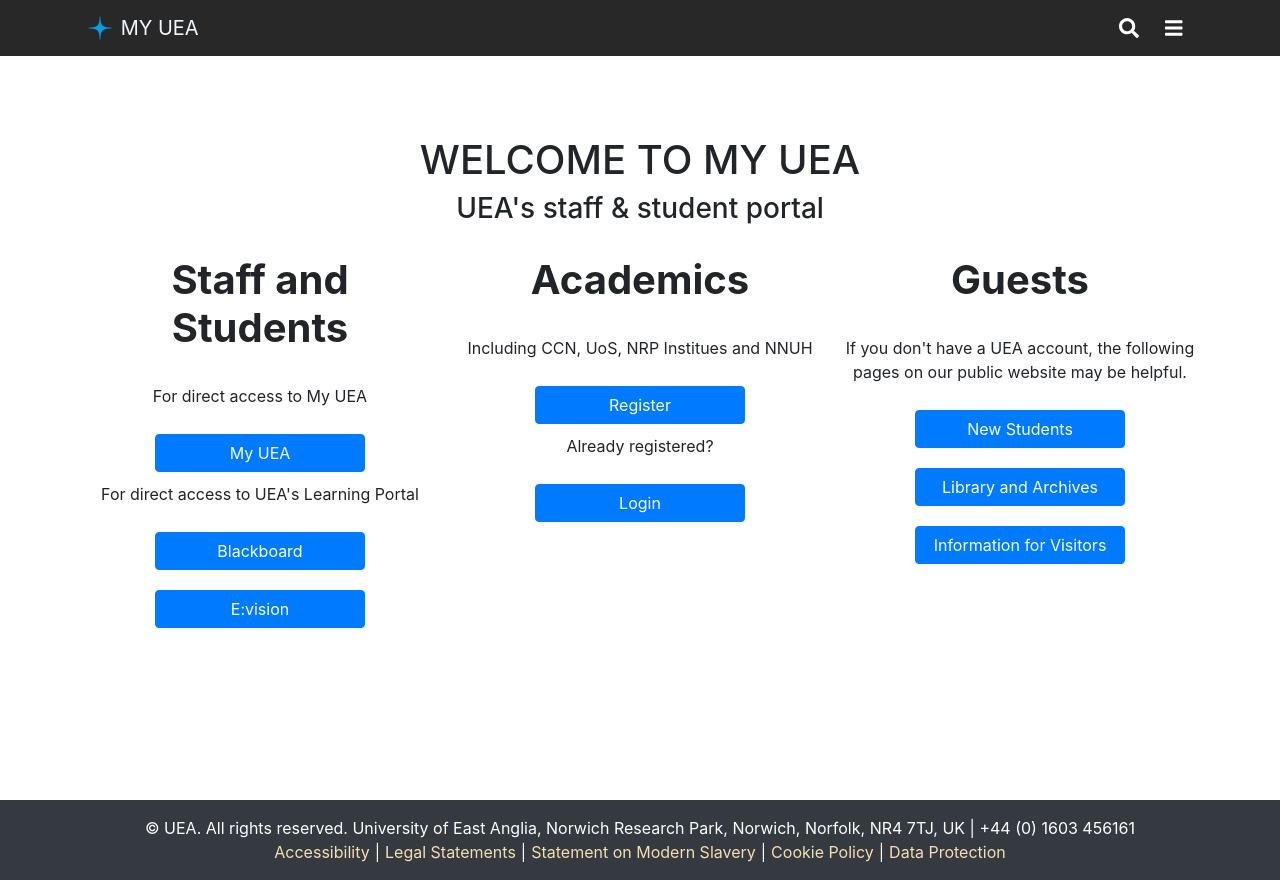
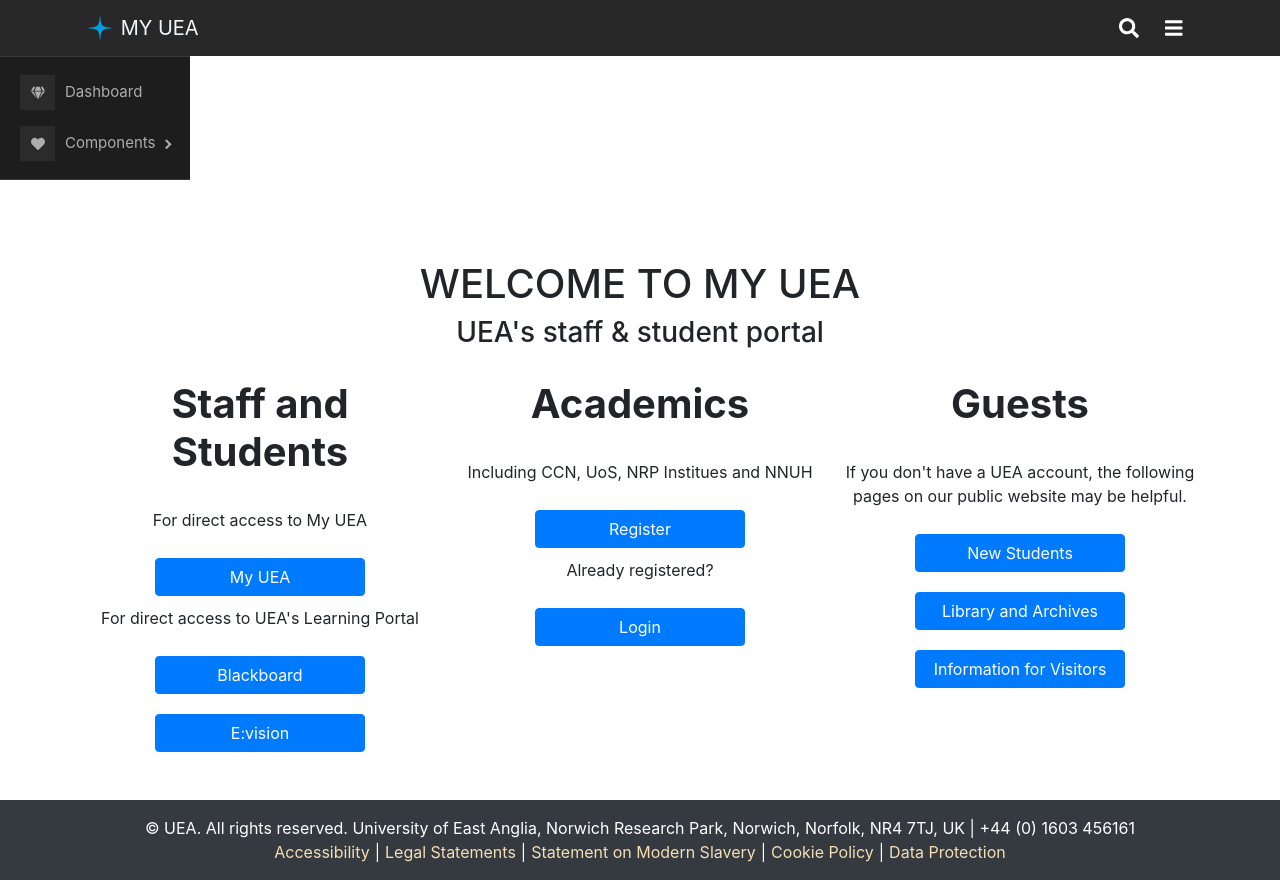
Before and after one commit to james0209/hci_cw2, a React (Create React App) app: page /#/ in a window 1280 px wide. Built offline with nearby package versions, Linux system fonts and the light colour scheme.

Commit message:
add sidebar - not yet working

```diff
--- a/package.json
+++ b/package.json
@@ -15,6 +15,8 @@
 		"react": "^17.0.1",
 		"react-bootstrap": "^1.4.3",
 		"react-dom": "^17.0.1",
+		"react-icons": "^4.1.0",
+		"react-pro-sidebar": "^0.5.0",
 		"react-router-dom": "^5.2.0",
 		"react-scripts": "4.0.1",
 		"react-twitter-widgets": "^1.9.5",
--- a/src/App.css
+++ b/src/App.css
@@ -82,6 +82,14 @@
 		position: absolute;
 	}
 } */
+
+.pro-sidebar {
+	display: flex;
+	flex: 0 0 50px;
+	margin-right: 20px;
+	padding-right: 20px;
+}
+
 .footer {
 	flex: 0 0 50px; /*or just height:50px;*/
 	margin-top: auto;
--- a/src/App.js
+++ b/src/App.js
@@ -5,6 +5,7 @@
 import Navigation from "./Navigation";
 import { Footer } from "./Footer";
 import NotFound from "./NotFound";
+import Sidebar from "./Sidebar";
 import "./App.css";
 
 function App() {
@@ -13,6 +14,7 @@
 			<div className="App d-flex flex-column h-100">
 				<nav>
 					<Navigation></Navigation>
+					<Sidebar></Sidebar>
 				</nav>
 				<Switch>
 					<Route exact path="/">
--- a/src/Portal.js
+++ b/src/Portal.js
@@ -1,6 +1,7 @@
-import { Container, Breadcrumb } from "react-bootstrap";
+import { Container } from "react-bootstrap";
 import { Col, Row, Button } from "react-bootstrap";
 import { Link } from "react-router-dom";
+import Sidebar from "./Sidebar";
 
 export const Portal = () => {
 	return (
--- /dev/null
+++ b/src/Sidebar.js
@@ -0,0 +1,56 @@
+import { ProSidebar, Menu, MenuItem, SubMenu } from "react-pro-sidebar";
+import {
+	SidebarHeader,
+	SidebarFooter,
+	SidebarContent,
+} from "react-pro-sidebar";
+import "react-pro-sidebar/dist/css/styles.css";
+import { FaHeart, FaGem } from "react-icons/fa";
+import React, { Component } from "react";
+
+class Sidebar extends Component {
+	state = {
+		collapseID: "",
+	};
+
+	toggleCollapse = (collapseID) => () => {
+		this.setState((prevState) => ({
+			collapseID: prevState.collapseID !== collapseID ? collapseID : "",
+		}));
+	};
+
+	render() {
+		return (
+			<div class="sidebar">
+				<ProSidebar>
+					<SidebarHeader>
+						{/**
+						 *  You can add a header for the sidebar ex: logo
+						 */}
+					</SidebarHeader>
+					<SidebarContent>
+						{
+							/**
+							 *  You can add the content of the sidebar ex: menu, profile details, ...
+							 */
+							<Menu iconShape="square">
+								<MenuItem icon={<FaGem />}>Dashboard</MenuItem>
+								<SubMenu title="Components" icon={<FaHeart />}>
+									<MenuItem>Component 1</MenuItem>
+									<MenuItem>Component 2</MenuItem>
+								</SubMenu>
+							</Menu>
+						}
+					</SidebarContent>
+					<SidebarFooter>
+						{/**
+						 *  You can add a footer for the sidebar ex: copyright
+						 */}
+					</SidebarFooter>
+				</ProSidebar>
+			</div>
+		);
+	}
+}
+
+export default Sidebar;
```
Also changed, not shown: 2 other files (tests, documents, lock files or other folders).
